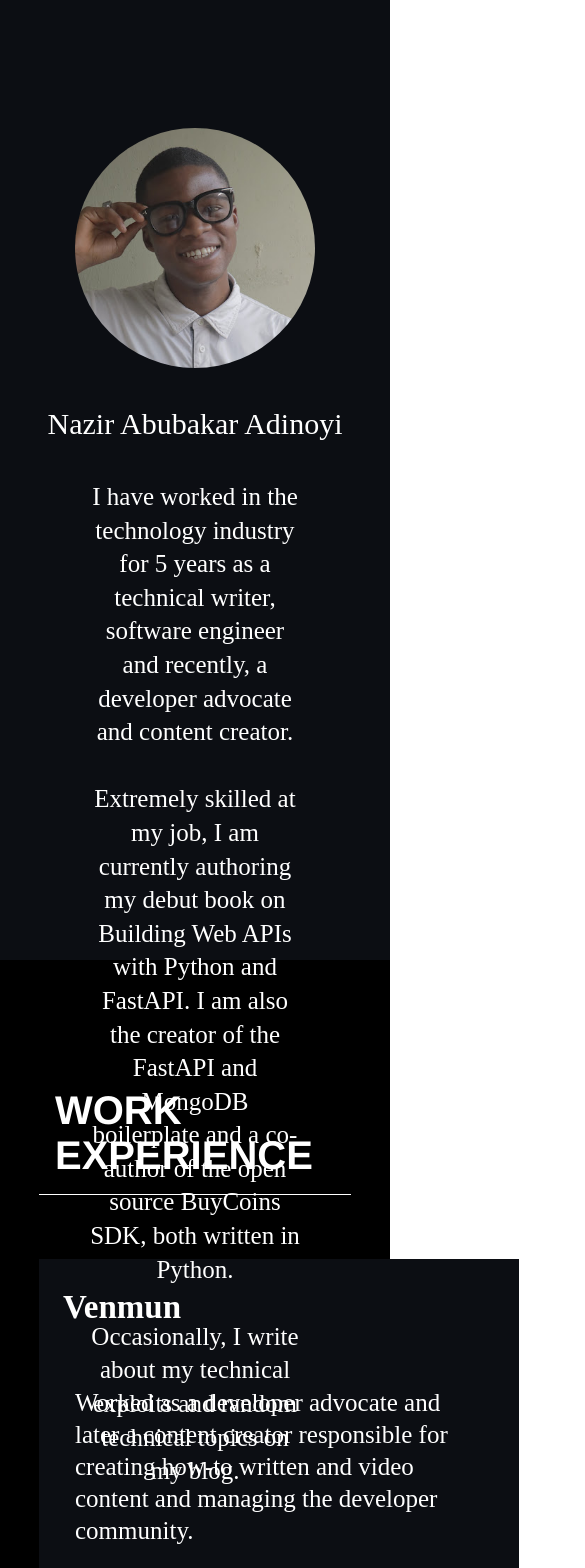
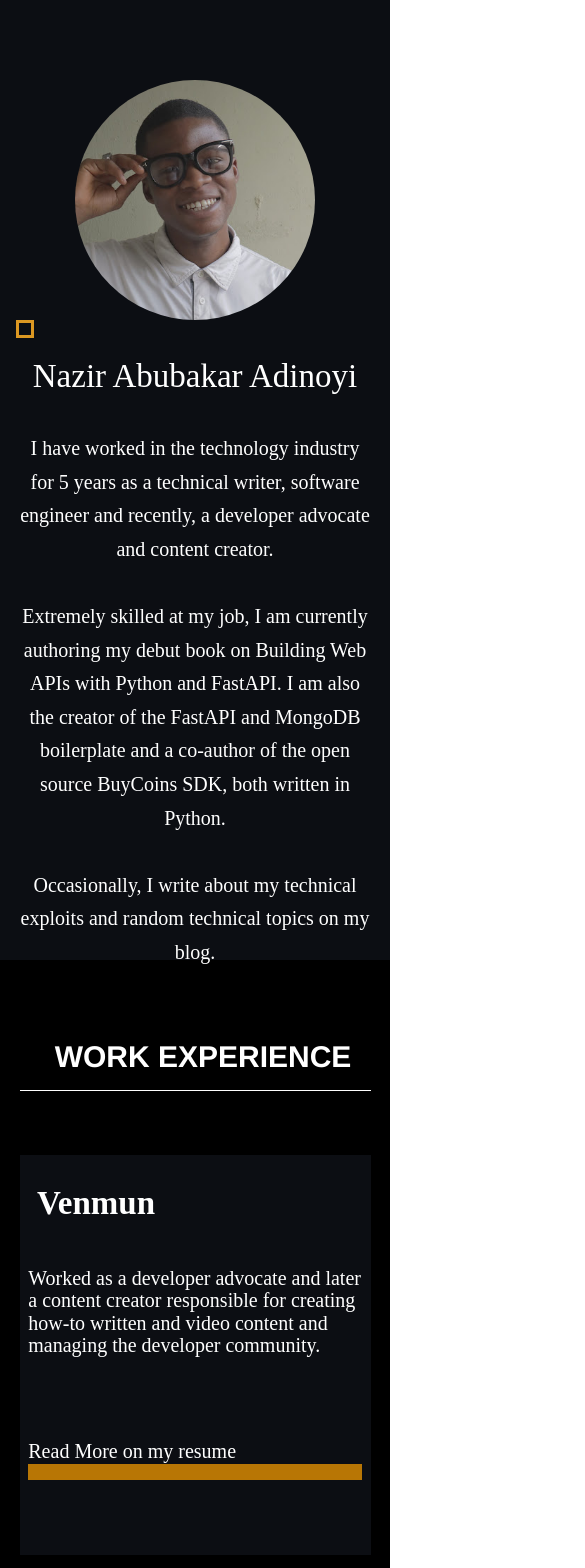
Before and after one commit to naziiriah/Portfolio-Web, a React (Create React App) app: page / in a window 390 px wide. Shown: the top 1568 px of the page, 585 px wide, since content can reach past the window. Built offline with nearby package versions, Linux system fonts and the light colour scheme.

Commit message:
Mobile View Completed

```diff
--- a/src/Index.page.js
+++ b/src/Index.page.js
@@ -41,6 +41,48 @@ const Body = () => {
                 </div>
             </article>
 
+            <article className="projects__projects">
+                <div className="main__head_empty"></div>
+                <h1 className="projects__work_title">Projects</h1>
+                <p className="project__work_line"></p>
+                <section className="projects__grid">
+                    <div className="project__work_info">
+
+                    </div>
+                    <div className="project__work_info">
+
+                    </div>
+                    <div className="project__work_info">
+
+                    </div>
+                </section>
+            </article>
+            <article className="projects__blogs">
+                <div className="main__head_empty"></div>
+                <h1 className="projects__work_title">Blogs/Contents</h1>
+                <p className="project__work_line"></p>
+                <section className="projects__grid">
+                    <div className="project__work_info">
+
+                    </div>
+                    <div className="project__work_info">
+
+                    </div>
+                    <div className="project__work_info">
+
+                    </div>
+                </section>
+                <section className="projects__grid">
+                    <div className="project__work_info">
+
+                    </div>
+                    <div className="project__work_info">
+
+                    </div>
+                </section>
+
+            </article>
+
         </section>
     )
 }
--- a/src/styles/index.css
+++ b/src/styles/index.css
@@ -116,14 +116,14 @@
 }
 
 .projects {
-  height: 80rem;
+  height: 200rem;
   width: 100%;
   background-color: #000;
 }
 
 .projects__work {
   width: 80%;
-  height: 30rem;
+  height: 50rem;
   margin: auto;
 }
 
@@ -170,12 +170,147 @@
 }
 
 .project__work_info__resume {
+  width: 18rem;
   line-height: 1rem;
-  margin: 9rem auto 0rem;
+  margin: 9rem 2rem;
   height: 1.3rem;
   color: #fff;
   font-size: 25px;
   text-decoration: none;
   border-bottom: solid #b87605 1rem;
 }
+
+.project__work_info__resume:hover {
+  padding-bottom: -1rem;
+  cursor: pointer;
+  margin-bottom: 0rem;
+  line-height: 0rem;
+  border-bottom: solid #b87605 1rem;
+}
+
+.projects__projects {
+  width: 80%;
+  height: 50rem;
+  margin: auto;
+}
+
+.projects__grid {
+  display: -webkit-box;
+  display: -ms-flexbox;
+  display: flex;
+  -webkit-box-pack: justify;
+      -ms-flex-pack: justify;
+          justify-content: space-between;
+}
+
+.projects__blogs {
+  width: 80%;
+  height: 50rem;
+  margin: auto;
+}
+
+@media (max-width: 500px) {
+  .main {
+    width: 100%;
+    height: 60rem;
+  }
+  .main__head {
+    width: 100%;
+    margin: auto;
+    height: 55rem;
+  }
+  .main__head_empty {
+    width: 100%;
+    height: 5rem;
+  }
+  .main__head_name {
+    margin-top: 3rem;
+    text-align: center;
+    width: 100%;
+    line-height: 1rem;
+    color: #fff;
+    text-transform: capitalize;
+    font-size: 33px;
+    font-family: 'Times New Roman', Times, serif;
+    font-weight: 400;
+  }
+  .main__head_introduction {
+    width: 90%;
+    line-height: 2.1rem;
+    text-align: center;
+    margin: auto;
+    color: #fff;
+    font-size: 20px;
+    margin-top: 3rem;
+  }
+  .main__rectangle {
+    -webkit-animation-name: rectangle-rotate;
+            animation-name: rectangle-rotate;
+    -webkit-animation-duration: 6s;
+            animation-duration: 6s;
+    -webkit-animation-iteration-count: infinite;
+            animation-iteration-count: infinite;
+    position: absolute;
+    top: 20rem;
+    left: 1rem;
+    height: 5rem;
+    width: 5rem;
+    border: .5rem solid #b87605;
+  }
+  .projects {
+    height: 200rem;
+    width: 100%;
+    background-color: #000;
+  }
+  .projects__work {
+    width: 90%;
+    height: 40rem;
+    margin: auto;
+  }
+  .projects__work_title {
+    color: #fff;
+    font-size: 30px;
+    text-transform: uppercase;
+    font-family: 'Franklin Gothic Medium', 'Arial Narrow', Arial, sans-serif;
+    font-weight: 600;
+    margin-bottom: 1rem;
+    text-align: center;
+  }
+  .project__work_info {
+    height: 25rem;
+    width: 100%;
+    margin: 4rem 0rem;
+    color: #fff;
+    background-color: #0C0E13;
+  }
+  .project__work_info__description {
+    width: 95%;
+    height: 7rem;
+    line-height: 1.4rem;
+    font-size: 20px;
+    margin: 1rem auto;
+  }
+  .project__work_info__resume {
+    width: 95%;
+    line-height: 1rem;
+    margin: 4rem auto;
+    font-size: 20px;
+  }
+  .projects__projects {
+    width: 90%;
+    height: 40rem;
+    margin: auto;
+    height: 100rem;
+  }
+  .projects__grid {
+    display: block;
+  }
+}
+
+@media (max-width: 900px) and (min-width: 501px) {
+  .main {
+    background-color: red;
+    width: 100%;
+  }
+}
 /*# sourceMappingURL=index.css.map */
--- a/src/styles/index.scss
+++ b/src/styles/index.scss
@@ -1,8 +1,22 @@
+
 *{
     padding: 0;
     margin:0;
 }
-// animation color 69470B
+
+
+@mixin DesktopSectionDisplay() {
+    width: 80%;
+    height:50rem;
+    margin:auto;
+
+}
+@mixin MobileSectionDisplay(){
+    width:90%;
+    height:40rem;
+    margin:auto;
+}
+
 .main{
     width: 100%;
     height:60rem;
@@ -98,14 +112,12 @@ border: .5rem solid #b87605;
     }
 }
 .projects{
-    height: 80rem;
+    height: 200rem;
     width: 100%;
     background-color: #000;
 }
 .projects__work{
-    width: 80%;
-    height:30rem;
-    margin:auto;
+    @include DesktopSectionDisplay();
 }
 .projects__work_title{
     color:#fff;
@@ -127,6 +139,7 @@ border: .5rem solid #b87605;
     margin:4rem 0rem;
     color:#fff;
     background-color:#0C0E13;
+
 }
 .project__work_info__company{
     font-size: 33px;
@@ -145,9 +158,9 @@ border: .5rem solid #b87605;
     margin: 2rem auto;
 }
 .project__work_info__resume{
-
+    width:18rem;
     line-height: 1rem;
-    margin: 9rem auto 0rem;
+    margin: 9rem 2rem;
     height:1.3rem;
     color:#fff;
     font-size: 25px;
@@ -155,3 +168,129 @@ border: .5rem solid #b87605;
     border-bottom: solid #b87605 1rem;
 
 }
+.project__work_info__resume:hover{
+    padding-bottom: -1rem;
+    cursor: pointer;
+    margin-bottom: 0rem;
+    line-height: 0rem;
+    border-bottom: solid #b87605 1rem;
+}
+
+.projects__projects{
+    @include DesktopSectionDisplay();
+}
+.projects__grid{
+    display: flex;
+    justify-content: space-between;
+}
+
+.projects__blogs{
+    @include DesktopSectionDisplay();
+
+}
+// sm-breakpoint;
+@media (max-width:500px){
+    .main{
+        width: 100%;
+        height:60rem;
+
+
+    }
+    .main__head{
+        width: 100%;
+        margin: auto;
+        height: 55rem;
+
+    }
+    .main__head_empty{
+        width: 100%;
+        height:5rem;
+
+    }
+    .main__head_name{
+        margin-top: 3rem;
+        text-align: center;
+        width: 100%;
+        line-height: 1rem;
+        color:#fff;
+        text-transform: capitalize;
+        font-size: 33px;
+        font-family: 'Times New Roman', Times, serif;
+        font-weight: 400;
+    }
+    .main__head_introduction{
+        width: 90%;
+        line-height: 2.1rem;
+        text-align: center;
+        margin: auto;
+        color:#fff;
+        font-size: 20px;
+        margin-top:3rem;
+    }
+    .main__rectangle{
+        animation-name: rectangle-rotate;
+
+        animation-duration: 6s;
+        animation-iteration-count: infinite;
+        position: absolute;
+        top:20rem;
+        left:1rem;
+        height: 5rem;
+        width:5rem;
+        border: .5rem solid #b87605;
+    }
+    .projects{
+        height: 200rem;
+        width: 100%;
+        background-color: #000;
+    }
+    .projects__work{
+        @include MobileSectionDisplay();
+    }
+    .projects__work_title{
+        color:#fff;
+        font-size: 30px;
+        text-transform: uppercase;
+        font-family: 'Franklin Gothic Medium', 'Arial Narrow', Arial, sans-serif;
+        font-weight: 600;
+
+        margin-bottom:1rem;
+        text-align: center;
+    }
+    .project__work_info{
+        height:25rem;
+        width:100%;
+        margin:4rem 0rem;
+        color:#fff;
+        background-color:#0C0E13;
+    }
+    .project__work_info__description{
+        width: 95%;
+        height:7rem;
+        line-height: 1.4rem;
+        font-size: 20px;
+        margin: 1rem auto;
+    }
+    .project__work_info__resume{
+        width:95%;
+        line-height: 1rem;
+        margin: 4rem auto;
+        font-size: 20px;
+    }
+    .projects__projects{
+        @include MobileSectionDisplay();
+        height: 100rem;
+
+    }
+    .projects__grid{
+        display: block;
+
+    }
+}
+// md-breakpoint;
+@media (max-width:900px) and (min-width:501px ){
+    .main{
+    background-color: red;
+    width:100%;
+    }
+}
```
Also changed, not shown: 1 other file (tests, documents, lock files or other folders).
